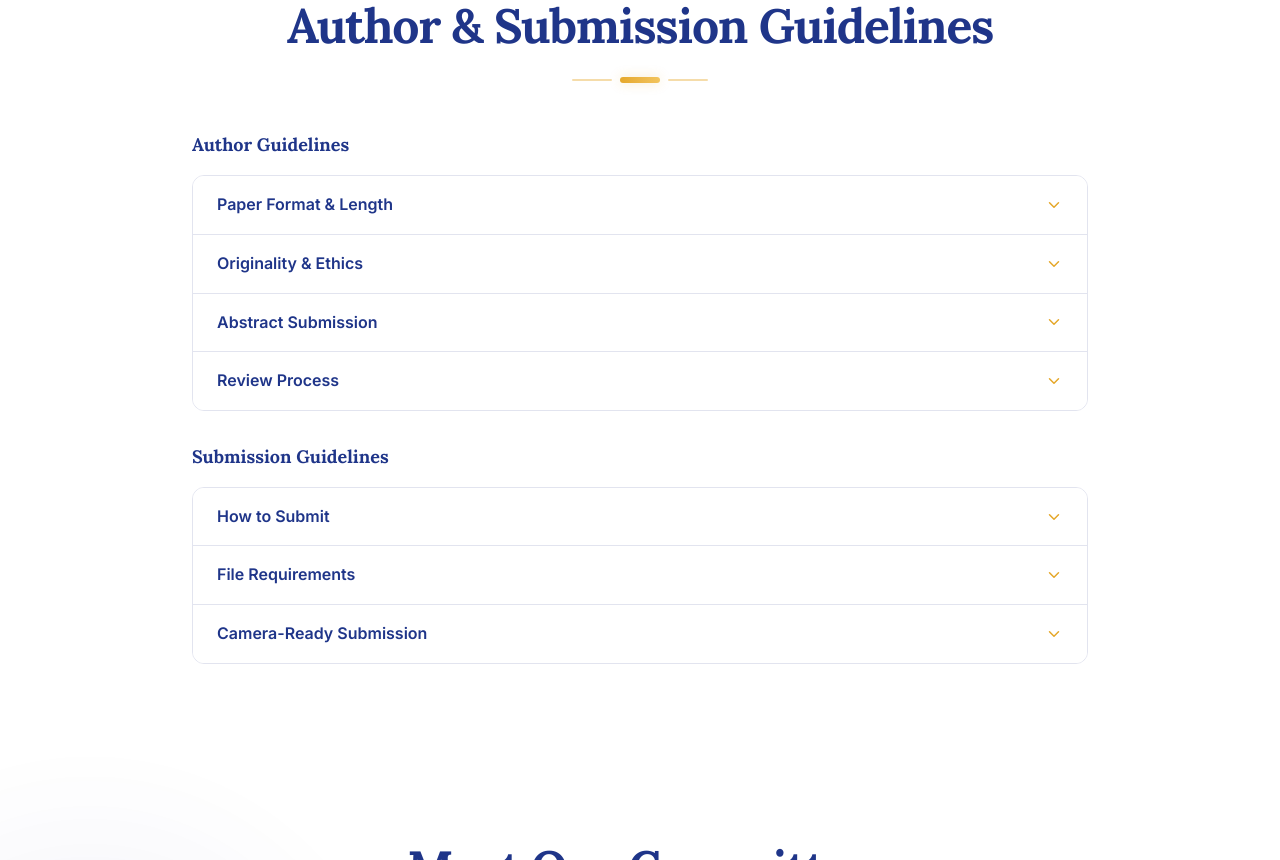
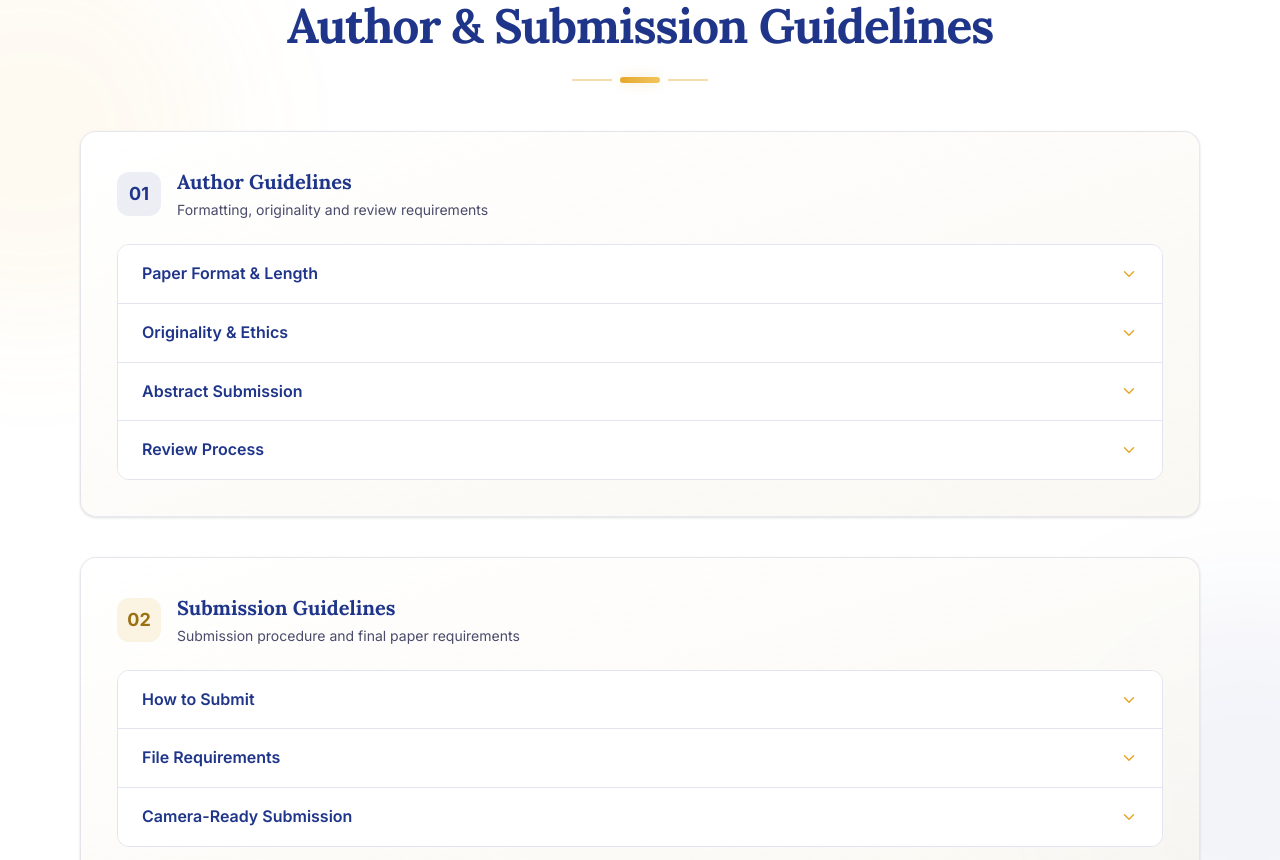
Before and after one commit to Aryanbhong/Conference-temp, a React (Vite) app: page / in a window 1280 px wide. Shown: the part 11140-12000 px from the top of the page. Built offline with nearby package versions, Linux system fonts and the light colour scheme.

Commit message:
Update Guidelines.jsx

```diff
--- a/src/components/sections/Guidelines.jsx
+++ b/src/components/sections/Guidelines.jsx
@@ -1,6 +1,149 @@
-/**
- * Guidelines.jsx – Author & Submission guidelines as accordion.
- */
+// /**
+//  * Guidelines.jsx – Author & Submission guidelines as accordion.
+//  */
+
+// import { SectionHeading } from '../ui/SectionHeading';
+// import { Accordion } from '../ui/Accordion';
+
+// const authorGuidelineItems = [
+//   {
+//     id: 'ag1',
+//     title: 'Paper Format & Length',
+//     content: (
+//       <ul className="list-disc pl-5 space-y-1 text-sm">
+//         <li>Papers must be submitted in MS Word (.docx) format using the provided template.</li>
+//         <li>Full papers: 3,000–6,000 words (excluding references and abstract).</li>
+//         <li>Abstract: 200–300 words with 5–7 keywords.</li>
+//         <li>Font: Times New Roman 12pt, single-spaced, 1-inch margins.</li>
+//         <li>Tables and figures must be numbered and captioned.</li>
+//         <li>References in APA 7th edition format.</li>
+//       </ul>
+//     ),
+//   },
+//   {
+//     id: 'ag2',
+//     title: 'Originality & Ethics',
+//     content: (
+//       <ul className="list-disc pl-5 space-y-1 text-sm">
+//         <li>All submissions must be original and unpublished work.</li>
+//         <li>Papers must not be under review at any other journal or conference.</li>
+//         <li>Plagiarism will result in immediate disqualification (max. 15% similarity).</li>
+//         <li>AI-generated content must be disclosed in the author statement.</li>
+//         <li>All authors must have made a genuine intellectual contribution to the work.</li>
+//       </ul>
+//     ),
+//   },
+//   {
+//     id: 'ag3',
+//     title: 'Abstract Submission',
+//     content: (
+//       <ul className="list-disc pl-5 space-y-1 text-sm">
+//         <li>Submit the abstract separately before the full paper deadline.</li>
+//         <li>Include: research objectives, methodology, expected/actual findings, and implications.</li>
+//         <li>Abstract acceptance does not guarantee full-paper acceptance.</li>
+//       </ul>
+//     ),
+//   },
+//   {
+//     id: 'ag4',
+//     title: 'Review Process',
+//     content: (
+//       <ul className="list-disc pl-5 space-y-1 text-sm">
+//         <li>All submissions undergo double-blind peer review.</li>
+//         <li>Authors should remove all identifying information before submission.</li>
+//         <li>Reviewers assess: originality, relevance, methodology, clarity, and contribution.</li>
+//         <li>Acceptance decisions are final and communicated by email.</li>
+//       </ul>
+//     ),
+//   },
+// ];
+
+// const submissionGuidelineItems = [
+//   {
+//     id: 'sg1',
+//     title: 'How to Submit',
+//     content: (
+//       <ol className="list-decimal pl-5 space-y-1 text-sm">
+//         <li>Create an account on the paper submission portal.</li>
+//         <li>Complete your profile with name, affiliation, and contact details.</li>
+//         <li>Select the appropriate track for your paper.</li>
+//         <li>Upload your anonymised full paper in the prescribed template.</li>
+//         <li>Pay the submission fee (if applicable) through the portal.</li>
+//         <li>You will receive a confirmation email with your paper ID.</li>
+//       </ol>
+//     ),
+//   },
+//   {
+//     id: 'sg2',
+//     title: 'File Requirements',
+//     content: (
+//       <ul className="list-disc pl-5 space-y-1 text-sm">
+//         <li>File format: MS Word (.docx) only.</li>
+//         <li>Maximum file size: 10 MB.</li>
+//         <li>File name: <code className="bg-grey-blue px-1 rounded">ICNBITS2027_TrackName_ShortTitle.docx</code></li>
+//         <li>Remove all author details from the main document for blind review.</li>
+//         <li>Author details entered separately in the submission portal.</li>
+//       </ul>
+//     ),
+//   },
+//   {
+//     id: 'sg3',
+//     title: 'Camera-Ready Submission',
+//     content: (
+//       <ul className="list-disc pl-5 space-y-1 text-sm">
+//         <li>Camera-ready papers must incorporate all reviewer comments.</li>
+//         <li>Include full author details in the final version.</li>
+//         <li>Sign and submit the copyright transfer form.</li>
+//         <li>At least one author must be registered for the paper to appear in proceedings.</li>
+//       </ul>
+//     ),
+//   },
+// ];
+
+// export function Guidelines() {
+//   return (
+//     <section
+//       id="guidelines"
+//       aria-labelledby="guidelines-heading"
+//       className="py-20 px-4 md:px-8"
+//       style={{ background: 'var(--color-white)' }}
+//     >
+//       <div className="max-w-4xl mx-auto flex flex-col items-center gap-12">
+//         <SectionHeading
+//           eyebrow="Guidelines"
+//           title="Author & Submission Guidelines"
+//           id="guidelines-heading"
+//         />
+
+//         <div className="w-full flex flex-col gap-8">
+//           <div>
+//             <h3
+//               className="font-bold text-navy text-lg mb-4"
+//               style={{ fontFamily: 'var(--font-serif)' }}
+//             >
+//               Author Guidelines
+//             </h3>
+//             <Accordion items={authorGuidelineItems} />
+//           </div>
+
+//           <div>
+//             <h3
+//               className="font-bold text-navy text-lg mb-4"
+//               style={{ fontFamily: 'var(--font-serif)' }}
+//             >
+//               Submission Guidelines
+//             </h3>
+//             <Accordion items={submissionGuidelineItems} />
+//           </div>
+//         </div>
+//       </div>
+//     </section>
+//   );
+// }
+
+// export default Guidelines;
+
+
 
 import { SectionHeading } from '../ui/SectionHeading';
 import { Accordion } from '../ui/Accordion';
@@ -10,7 +153,7 @@ const authorGuidelineItems = [
     id: 'ag1',
     title: 'Paper Format & Length',
     content: (
-      <ul className="list-disc pl-5 space-y-1 text-sm">
+      <ul className="list-disc space-y-2 pl-5 text-sm leading-7 text-[var(--color-text-body)]">
         <li>Papers must be submitted in MS Word (.docx) format using the provided template.</li>
         <li>Full papers: 3,000–6,000 words (excluding references and abstract).</li>
         <li>Abstract: 200–300 words with 5–7 keywords.</li>
@@ -24,7 +167,7 @@ const authorGuidelineItems = [
     id: 'ag2',
     title: 'Originality & Ethics',
     content: (
-      <ul className="list-disc pl-5 space-y-1 text-sm">
+      <ul className="list-disc space-y-2 pl-5 text-sm leading-7 text-[var(--color-text-body)]">
         <li>All submissions must be original and unpublished work.</li>
         <li>Papers must not be under review at any other journal or conference.</li>
         <li>Plagiarism will result in immediate disqualification (max. 15% similarity).</li>
@@ -37,7 +180,7 @@ const authorGuidelineItems = [
     id: 'ag3',
     title: 'Abstract Submission',
     content: (
-      <ul className="list-disc pl-5 space-y-1 text-sm">
+      <ul className="list-disc space-y-2 pl-5 text-sm leading-7 text-[var(--color-text-body)]">
         <li>Submit the abstract separately before the full paper deadline.</li>
         <li>Include: research objectives, methodology, expected/actual findings, and implications.</li>
         <li>Abstract acceptance does not guarantee full-paper acceptance.</li>
@@ -48,7 +191,7 @@ const authorGuidelineItems = [
     id: 'ag4',
     title: 'Review Process',
     content: (
-      <ul className="list-disc pl-5 space-y-1 text-sm">
+      <ul className="list-disc space-y-2 pl-5 text-sm leading-7 text-[var(--color-text-body)]">
         <li>All submissions undergo double-blind peer review.</li>
         <li>Authors should remove all identifying information before submission.</li>
         <li>Reviewers assess: originality, relevance, methodology, clarity, and contribution.</li>
@@ -63,7 +206,7 @@ const submissionGuidelineItems = [
     id: 'sg1',
     title: 'How to Submit',
     content: (
-      <ol className="list-decimal pl-5 space-y-1 text-sm">
+      <ol className="list-decimal space-y-2 pl-5 text-sm leading-7 text-[var(--color-text-body)]">
         <li>Create an account on the paper submission portal.</li>
         <li>Complete your profile with name, affiliation, and contact details.</li>
         <li>Select the appropriate track for your paper.</li>
@@ -77,10 +220,15 @@ const submissionGuidelineItems = [
     id: 'sg2',
     title: 'File Requirements',
     content: (
-      <ul className="list-disc pl-5 space-y-1 text-sm">
+      <ul className="list-disc space-y-2 pl-5 text-sm leading-7 text-[var(--color-text-body)]">
         <li>File format: MS Word (.docx) only.</li>
         <li>Maximum file size: 10 MB.</li>
-        <li>File name: <code className="bg-grey-blue px-1 rounded">ICNBITS2027_TrackName_ShortTitle.docx</code></li>
+        <li>
+          File name:{' '}
+          <code className="break-all rounded bg-grey-blue px-2 py-1 text-xs">
+            ICNBITS2027_TrackName_ShortTitle.docx
+          </code>
+        </li>
         <li>Remove all author details from the main document for blind review.</li>
         <li>Author details entered separately in the submission portal.</li>
       </ul>
@@ -90,7 +238,7 @@ const submissionGuidelineItems = [
     id: 'sg3',
     title: 'Camera-Ready Submission',
     content: (
-      <ul className="list-disc pl-5 space-y-1 text-sm">
+      <ul className="list-disc space-y-2 pl-5 text-sm leading-7 text-[var(--color-text-body)]">
         <li>Camera-ready papers must incorporate all reviewer comments.</li>
         <li>Include full author details in the final version.</li>
         <li>Sign and submit the copyright transfer form.</li>
@@ -105,36 +253,134 @@ export function Guidelines() {
     <section
       id="guidelines"
       aria-labelledby="guidelines-heading"
-      className="py-20 px-4 md:px-8"
+      className="
+        relative isolate overflow-hidden
+        px-4 py-14 sm:px-6 sm:py-16
+        md:px-8 md:py-20 lg:px-10
+        xl:px-12
+      "
       style={{ background: 'var(--color-white)' }}
     >
-      <div className="max-w-4xl mx-auto flex flex-col items-center gap-12">
+      {/* Background Decorations */}
+      <div
+        className="
+          pointer-events-none absolute
+          -left-40 top-20 h-96 w-96
+          rounded-full bg-[#E5A82B]/[0.06] blur-3xl
+        "
+        aria-hidden="true"
+      />
+
+      <div
+        className="
+          pointer-events-none absolute
+          -right-40 bottom-10 h-96 w-96
+          rounded-full bg-[#1F3589]/[0.05] blur-3xl
+        "
+        aria-hidden="true"
+      />
+
+      {/* Main Container */}
+      <div
+        className="
+          relative z-10 mx-auto flex w-full
+          max-w-[1440px] flex-col items-center
+          gap-10 px-2 sm:px-4
+          lg:gap-12 lg:px-6 xl:px-8
+        "
+      >
+        {/* Section Heading */}
         <SectionHeading
           eyebrow="Guidelines"
           title="Author & Submission Guidelines"
           id="guidelines-heading"
         />
 
-        <div className="w-full flex flex-col gap-8">
+        {/* Guidelines Content */}
+        <div className="flex w-full flex-col gap-8 lg:gap-10">
+
+          {/* Author Guidelines */}
+          <div
+            className="
+              rounded-2xl border border-[#1F3589]/10
+              bg-gradient-to-br from-white to-[#F8F5ED]/70
+              p-5 shadow-sm
+              sm:p-7 lg:p-9
+            "
+          >
+            <div className="mb-6 flex items-center gap-4">
+              <div
+                className="
+                  flex h-11 w-11 shrink-0
+                  items-center justify-center rounded-xl
+                  bg-[#1F3589]/[0.08]
+                  text-[#1F3589]
+                  font-bold text-lg
+                "
+              >
+                01
+              </div>
+
               <div>
                 <h3
-              className="font-bold text-navy text-lg mb-4"
+                  className="text-lg font-bold text-navy sm:text-xl"
                   style={{ fontFamily: 'var(--font-serif)' }}
                 >
                   Author Guidelines
                 </h3>
+                <p className="mt-1 text-xs text-[var(--color-text-body)] sm:text-sm">
+                  Formatting, originality and review requirements
+                </p>
+              </div>
+            </div>
+
             <Accordion items={authorGuidelineItems} />
+          </div>
+
+          {/* Submission Guidelines */}
+          <div
+            className="
+              rounded-2xl border border-[#1F3589]/10
+              bg-gradient-to-br from-white to-[#F8F5ED]/70
+              p-5 shadow-sm
+              sm:p-7 lg:p-9
+            "
+          >
+            <div className="mb-6 flex items-center gap-4">
+              <div
+                className="
+                  flex h-11 w-11 shrink-0
+                  items-center justify-center rounded-xl
+                  bg-[#E5A82B]/[0.13]
+                  text-[#9A7010]
+                  font-bold text-lg
+                "
+              >
+                02
               </div>
 
               <div>
                 <h3
-              className="font-bold text-navy text-lg mb-4"
+                  className="text-lg font-bold text-navy sm:text-xl"
                   style={{ fontFamily: 'var(--font-serif)' }}
                 >
                   Submission Guidelines
                 </h3>
+                <p className="mt-1 text-xs text-[var(--color-text-body)] sm:text-sm">
+                  Submission procedure and final paper requirements
+                </p>
+              </div>
+            </div>
+
             <Accordion items={submissionGuidelineItems} />
           </div>
+        </div>
+
+        {/* Bottom Accent */}
+        <div className="flex w-full max-w-sm items-center gap-4 opacity-60">
+          <div className="h-px flex-1 bg-gradient-to-r from-transparent to-[#E5A82B]" />
+          <div className="h-2 w-2 rotate-45 bg-[#E5A82B]" />
+          <div className="h-px flex-1 bg-gradient-to-l from-transparent to-[#E5A82B]" />
         </div>
       </div>
     </section>
```
Lines whose indentation alone changed are shown as unchanged.
